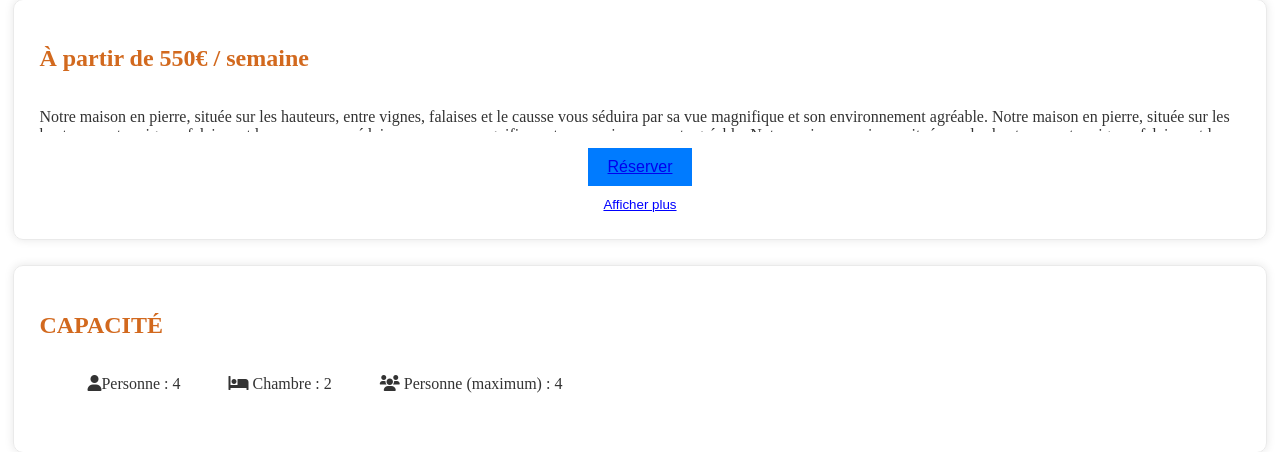
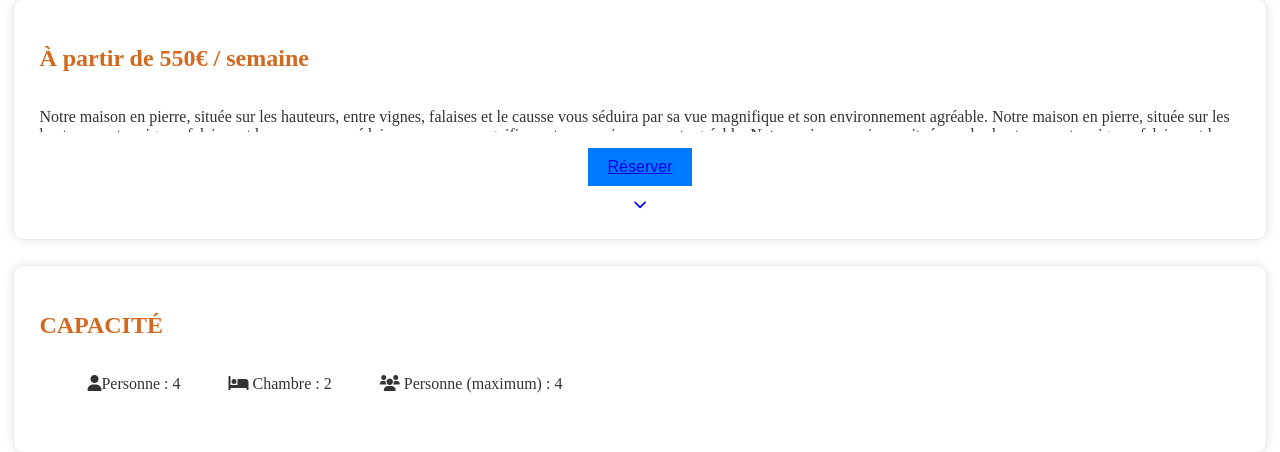
Before and after one commit to PAIVANicolas/ProjetGite, a PHP site: page / in a window 1280 px wide. Shown: the part 863-1315 px from the top of the page. Run offline with PHP 8.4, Linux system fonts and the light colour scheme; some libraries are stand-ins or nearby versions.

Commit message:
Ajout d'une icône pour afficher/réduire le paragraphe déroulant

```diff
--- a/assets/js/afficher-info.js
+++ b/assets/js/afficher-info.js
@@ -8,9 +8,9 @@ expandButton.addEventListener("click", () => {
 
     if (isExpanded) {
         paragraph.classList.add("expanded");
-        expandButton.textContent = "Réduire";
+        expandButton.innerHTML = '<i class="fa-solid fa-chevron-up"></i>'; // Icône "Réduire"
     } else {
         paragraph.classList.remove("expanded");
-        expandButton.textContent = "Afficher plus";
+        expandButton.innerHTML = '<i class="fa-solid fa-chevron-down"></i>'; // Icône "Dérouler"
     }
 });
--- a/php/informationsLocation.php
+++ b/php/informationsLocation.php
@@ -22,7 +22,7 @@
         Notre maison en pierre, située sur les hauteurs, entre vignes, falaises et le causse vous séduira par sa vue magnifique et son environnement agréable.
         </p>
         <button class="reserve-button"><a class="submit" href="./reserver.php">Réserver</a></button>
-        <button class="expand-button">Afficher plus</button>
+        <button class="expand-button"><i class="fa-solid fa-chevron-down"></i></button>
     </div>
     <div class="bloc-categorie">
         <h2 class="title-font title-color">CAPACITÉ</h2>
```
